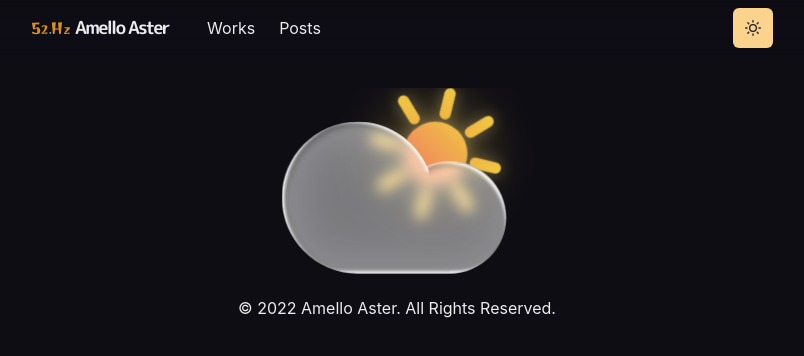
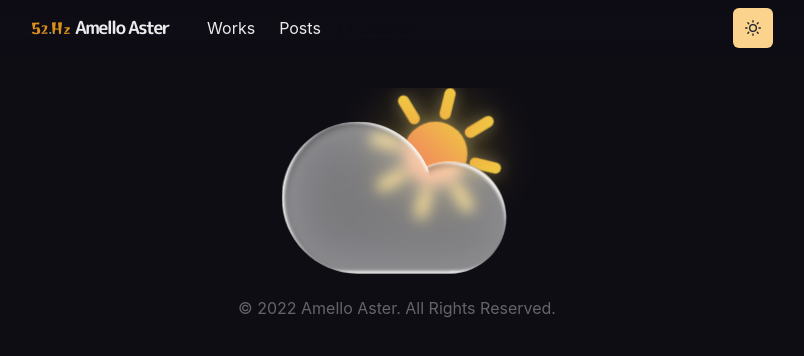
Before and after one commit to AmelloAster/damagedcode, a Next.js app: page /works/ClashComet in a window 1280 px wide. Shown: the top 356 px of the page, without its empty margins (243-1047 px from the left). Built offline with nearby package versions, Linux system fonts and the light colour scheme.

Commit message:
style: 💄 ui fix

```diff
--- a/components/Footer.tsx
+++ b/components/Footer.tsx
@@ -1,10 +1,15 @@
 import type { FC } from 'react';
 
-import { Box } from '@chakra-ui/react';
+import { Box, useColorModeValue } from '@chakra-ui/react';
 
 const Footer: FC = () => {
   return (
-    <Box textAlign="center">© 2022 Amello Aster. All Rights Reserved.</Box>
+    <Box
+      textAlign="center"
+      color={useColorModeValue('blackAlpha.500', 'whiteAlpha.500')}
+    >
+      © 2022 Amello Aster. All Rights Reserved.
+    </Box>
   );
 };
 
--- a/components/Navbar.tsx
+++ b/components/Navbar.tsx
@@ -14,8 +14,10 @@ import {
   MenuList,
   MenuButton,
   IconButton,
-  useColorModeValue
+  useColorModeValue,
+  Icon
 } from '@chakra-ui/react';
+import { IoLogoGithub } from 'react-icons/io5';
 import { HamburgerIcon } from '@chakra-ui/icons';
 import ThemeToggleButton from './ThemeToggleButton';
 
@@ -74,6 +76,7 @@ const NavBar: FCC<{ path: string }> = props => {
           width={{ base: 'full', md: 'auto' }}
           alignItems="center"
           flexGrow={1}
+          gap={2}
           mt={{ base: 4, nmd: 0 }}
         >
           <LinkItem href="/works" path={path}>
@@ -82,6 +85,14 @@ const NavBar: FCC<{ path: string }> = props => {
           <LinkItem href="/posts" path={path}>
             Posts
           </LinkItem>
+          <Link
+            href="https://github.com/AmelloAster/damagedcode"
+            isExternal={true}
+            color="#0E0D14"
+            className="flex items-center gap-2"
+          >
+            <Icon as={IoLogoGithub} /> Source
+          </Link>
         </Stack>
         <Box flex={1} textAlign="end">
           <ThemeToggleButton />
@@ -102,8 +113,11 @@ const NavBar: FCC<{ path: string }> = props => {
                 </NextLink>
                 <NextLink href="/posts" passHref>
                   <MenuItem as={Link}>Posts</MenuItem>
-                </NextLink>{' '}
-                <NextLink href="/" passHref>
+                </NextLink>
+                <NextLink
+                  href="https://github.com/AmelloAster/damagedcode"
+                  passHref
+                >
                   <MenuItem as={Link}>View Sources</MenuItem>
                 </NextLink>
               </MenuList>
--- a/pages/index.tsx
+++ b/pages/index.tsx
@@ -103,6 +103,9 @@ export const Page: NextPage = () => {
           </Box>
         </Section>
         <Section delay={0.2}>
+          <Heading as="h3" variant="section-title">
+            Bio
+          </Heading>
           <BioSection>
             <BioYear>1996</BioYear>
             Born in ChongQing （重庆）, China.
```
